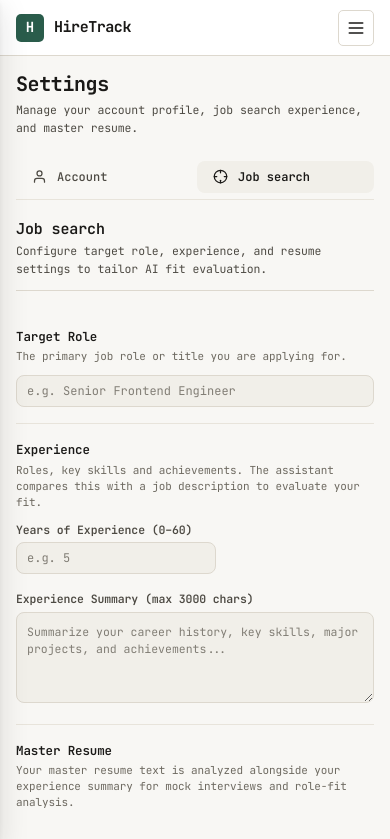
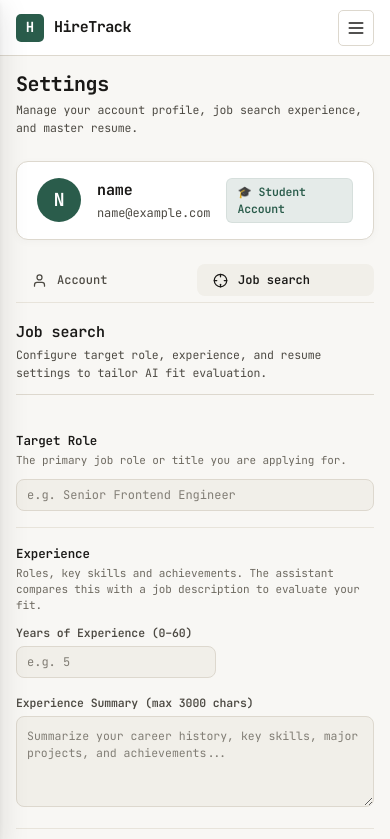
Before and after one commit to bangarukondabollapally/hiretrack-frontend, a React (Vite) app: page /profile in a window 390 px wide. Shown: the top 839 px of the page. Built offline with nearby package versions, Linux system fonts and the light colour scheme; no server answers; sample sign-in values are in the browser's storage.

Commit message:
Fix mobile layout CTAs, format opening deadline countdown, equalize card action button dimensions, fix status dropdown arrow overlap, unify typography hierarchy, add profile user avatar header, add framer-motion card animations, and update DESIGN.md

```diff
--- a/package.json
+++ b/package.json
@@ -12,6 +12,7 @@
   },
   "dependencies": {
     "axios": "^1.20.0",
+    "framer-motion": "^14.0.0",
     "pdfjs-dist": "^6.3.289",
     "react": "^19.2.8",
     "react-dom": "^19.2.8",
--- a/src/applications/ApplicationsList.css
+++ b/src/applications/ApplicationsList.css
@@ -115,14 +115,16 @@
 }
 
 .applications-status-filter {
-  padding: 8px 12px;
-  font-size: var(--text-button);
+  padding: 8px 32px 8px 12px !important;
+  font-size: var(--text-button, 12px);
   background-color: var(--surface);
   border: 1px solid var(--border);
   border-radius: var(--radius-md);
   color: var(--text-primary);
   cursor: pointer;
   outline: none;
+  white-space: nowrap !important;
+  background-position: right 10px center !important;
 }
 
 /* Skeleton loader for tickets */
--- a/src/applications/StatusControl.css
+++ b/src/applications/StatusControl.css
@@ -46,16 +46,18 @@
 }
 
 .status-select {
-  padding: 4px 10px;
+  padding: 5px 28px 5px 12px !important;
   border-radius: var(--radius-sm);
-  font-size: var(--text-meta);
-  font-weight: var(--weight-medium);
+  font-size: var(--text-meta, 11px);
+  font-weight: var(--weight-semibold);
   cursor: pointer;
   outline: none;
   background-color: var(--surface-sunken);
   border: 1px solid var(--border);
   color: var(--text-primary);
   font-family: var(--font-primary);
+  white-space: nowrap !important;
+  background-position: right 8px center !important;
 }
 
 .status-select:focus {
--- a/src/interviews/InterviewsPage.css
+++ b/src/interviews/InterviewsPage.css
@@ -68,14 +68,14 @@
 }
 
 .filter-label {
-  font-size: 13px;
-  font-weight: var(--weight-medium);
+  font-size: 12.5px;
+  font-weight: var(--weight-semibold);
   color: var(--text-secondary);
 }
 
 .filter-select {
   padding: 6px 32px 6px 12px;
-  font-size: 13px;
+  font-size: 12.5px;
   border: 1px solid var(--border);
   border-radius: 8px;
   background-color: var(--surface, #ffffff);
@@ -89,6 +89,7 @@
   cursor: pointer;
   outline: none;
   line-height: 1.4;
+  white-space: nowrap;
 }
 
 /* Loading Skeletons & Empty States */
@@ -113,34 +114,34 @@
 .interviews-groups-container {
   display: flex;
   flex-direction: column;
-  gap: 32px;
+  gap: 28px;
 }
 
 .interview-group-section {
   display: flex;
   flex-direction: column;
-  gap: 16px;
+  gap: 14px;
 }
 
 .group-title {
-  font-size: 18px;
+  font-size: 15px;
   font-weight: var(--weight-semibold);
   color: var(--text-primary);
   border-bottom: 1px solid var(--border);
-  padding-bottom: 8px;
+  padding-bottom: 6px;
 }
 
 .group-title-toggle {
   background: transparent;
   border: none;
-  font-size: 18px;
+  font-size: 15px;
   font-weight: var(--weight-semibold);
   color: var(--text-primary);
   cursor: pointer;
   padding: 0;
   text-align: left;
   border-bottom: 1px solid var(--border);
-  padding-bottom: 8px;
+  padding-bottom: 6px;
   width: 100%;
 }
 
--- a/src/landing/LandingPage.css
+++ b/src/landing/LandingPage.css
@@ -529,6 +529,27 @@
 
 /* Mobile & Tablet Responsiveness */
 @media (max-width: 768px) {
+  .landing-nav__container {
+    padding: 0.75rem 1rem;
+  }
+
+  .landing-nav__actions {
+    gap: 6px;
+  }
+
+  .landing-nav__actions .landing-btn--ghost {
+    padding: 6px 10px;
+    font-size: 12px;
+    font-weight: 600;
+  }
+
+  .landing-nav__actions .landing-btn--primary {
+    padding: 6px 14px;
+    font-size: 12px;
+    font-weight: 600;
+    border-radius: 8px;
+  }
+
   .landing-hero {
     padding: 2.5rem 1rem 3.5rem;
   }
@@ -558,11 +579,24 @@
   }
 
   .landing-hero__ctas {
+    display: flex;
     flex-direction: column;
+    align-items: center;
+    gap: 10px;
     width: 100%;
+    margin-bottom: 2.5rem;
   }
 
   .landing-hero__ctas .landing-btn {
     width: 100%;
+    max-width: 320px;
+    height: 44px;
+    font-size: 13.5px;
+    font-weight: 600;
+    display: inline-flex;
+    align-items: center;
+    justify-content: center;
+    border-radius: 10px;
+    box-sizing: border-box;
   }
 }
--- a/src/openings/OpeningsPage.css
+++ b/src/openings/OpeningsPage.css
@@ -208,15 +208,28 @@
 
 .opening-card__actions {
   display: flex;
+  align-items: center;
   gap: 0.5rem;
   flex-wrap: wrap;
   padding-top: 0.75rem;
   border-top: 1px solid var(--border, #DDD8CE);
 }
 
-.btn-sm {
-  padding: 0.35rem 0.65rem;
-  font-size: 0.78rem;
+.opening-card__actions .btn-secondary,
+.opening-card__actions .btn-primary,
+.opening-card__actions a.btn-secondary {
+  height: 34px !important;
+  padding: 6px 14px !important;
+  font-size: 12px !important;
+  font-weight: 600 !important;
+  border-radius: 8px !important;
+  display: inline-flex !important;
+  align-items: center !important;
+  justify-content: center !important;
+  box-sizing: border-box !important;
+  text-decoration: none !important;
+  line-height: 1 !important;
+  margin: 0 !important;
 }
 
 /* Modal styles */
--- a/src/openings/OpeningsPage.jsx
+++ b/src/openings/OpeningsPage.jsx
@@ -1,5 +1,6 @@
 import { useState, useEffect } from 'react';
 import { useNavigate } from 'react-router-dom';
+import { motion } from 'framer-motion';
 import { useAuth } from '../auth/AuthContext';
 import axiosInstance from '../api/axiosInstance';
 import './OpeningsPage.css';
@@ -9,6 +10,40 @@ function formatDisplayPackage(pkg) {
   const trimmed = pkg.trim();
   if (/^[₹$€₩¥£A\$]/.test(trimmed)) return trimmed;
   return `₹ ${trimmed}`;
+}
+
+function formatDeadlineWithCountdown(deadline) {
+  if (!deadline) return null;
+  const parts = deadline.split('-');
+  let d;
+  if (parts.length === 3) {
+    d = new Date(parts[0], parts[1] - 1, parts[2]);
+  } else {
+    d = new Date(deadline);
+  }
+
+  if (isNaN(d.getTime())) return `Deadline: ${deadline}`;
+
+  const months = ['Jan', 'Feb', 'Mar', 'Apr', 'May', 'Jun', 'Jul', 'Aug', 'Sep', 'Oct', 'Nov', 'Dec'];
+  const formattedDate = `${months[d.getMonth()]} ${d.getDate()}, ${d.getFullYear()}`;
+
+  const today = new Date();
+  today.setHours(0, 0, 0, 0);
+  const target = new Date(d);
+  target.setHours(0, 0, 0, 0);
+
+  const diffMs = target - today;
+  const diffDays = Math.round(diffMs / (1000 * 60 * 60 * 24));
+
+  if (diffDays < 0) {
+    return { text: `Deadline: ${formattedDate} (Expired)`, isExpired: true };
+  } else if (diffDays === 0) {
+    return { text: `Deadline: ${formattedDate} • Due today!`, isExpired: false };
+  } else if (diffDays === 1) {
+    return { text: `Deadline: ${formattedDate} • 1 day left`, isExpired: false };
+  } else {
+    return { text: `Deadline: ${formattedDate} • ${diffDays} days left`, isExpired: false };
+  }
 }
 
 export default function OpeningsPage() {
@@ -140,12 +175,18 @@ export default function OpeningsPage() {
       {/* Openings Grid */}
       {!isLoading && !error && filteredOpenings.length > 0 && (
         <div className="openings-grid">
-          {filteredOpenings.map(op => {
+          {filteredOpenings.map((op, idx) => {
             const isClosed = op.status === 'CLOSED';
             const isExpired = op.deadline && new Date(op.deadline) < new Date();
 
             return (
-              <div key={op.id} className={`opening-card ${isClosed ? 'opening-card--closed' : ''}`}>
+              <motion.div
+                key={op.id}
+                className={`opening-card ${isClosed ? 'opening-card--closed' : ''}`}
+                initial={{ opacity: 0, y: 10 }}
+                animate={{ opacity: 1, y: 0 }}
+                transition={{ duration: 0.2, delay: idx * 0.04 }}
+              >
                 <div className="opening-card__header">
                   <div>
                     <h3 className="opening-card__company">{op.companyName}</h3>
@@ -181,11 +222,15 @@ export default function OpeningsPage() {
                   </p>
                 )}
 
-                {op.deadline && (
-                  <div className={`opening-card__deadline ${isExpired ? 'deadline--expired' : ''}`}>
-                    Deadline: {op.deadline} {isExpired && '(Expired)'}
-                  </div>
-                )}
+                {op.deadline && (() => {
+                  const deadlineInfo = formatDeadlineWithCountdown(op.deadline);
+                  const isExp = deadlineInfo?.isExpired || isExpired;
+                  return (
+                    <div className={`opening-card__deadline ${isExp ? 'deadline--expired' : ''}`}>
+                      {deadlineInfo?.text || `Deadline: ${op.deadline}`}
+                    </div>
+                  );
+                })()}
 
                 <div className="opening-card__actions">
                   <button
@@ -213,7 +258,7 @@ export default function OpeningsPage() {
                     Track in HireTrack
                   </button>
                 </div>
-              </div>
+              </motion.div>
             );
           })}
         </div>
--- a/src/profile/ProfilePage.css
+++ b/src/profile/ProfilePage.css
@@ -23,6 +23,49 @@
 
 .settings-subtitle {
   font-size: 11.5px;
+  color: var(--text-secondary);
+}
+
+/* User Profile Header Card */
+.profile-user-card {
+  display: flex;
+  align-items: center;
+  gap: 16px;
+  padding: 16px 20px;
+  background-color: var(--surface);
+  border: 1px solid var(--border);
+  border-radius: 12px;
+  box-shadow: 0 2px 8px rgba(0, 0, 0, 0.03);
+}
+
+.profile-avatar {
+  width: 44px;
+  height: 44px;
+  border-radius: 50%;
+  background-color: var(--accent);
+  color: #ffffff;
+  display: flex;
+  align-items: center;
+  justify-content: center;
+  font-size: 18px;
+  font-weight: 700;
+  flex-shrink: 0;
+}
+
+.profile-user-info {
+  display: flex;
+  flex-direction: column;
+  gap: 2px;
+}
+
+.profile-user-name {
+  font-size: 15px;
+  font-weight: 700;
+  color: var(--text-primary);
+}
+
+.profile-user-email {
+  font-size: 12px;
   color: var(--text-secondary);
 }
 
--- a/src/profile/ProfilePage.jsx
+++ b/src/profile/ProfilePage.jsx
@@ -1,5 +1,6 @@
 import { useState, useEffect, useRef } from 'react';
 import { useSearchParams } from 'react-router-dom';
+import { motion, AnimatePresence } from 'framer-motion';
 import { useAuth } from '../auth/AuthContext';
 import axiosInstance from '../api/axiosInstance';
 import { extractTextFromFile } from '../lib/fileParser';
@@ -339,6 +340,8 @@ export default function ProfilePage() {
     defaultCurrency !== initialAdminSettings.defaultCurrency ||
     adminNotify !== initialAdminSettings.adminNotify;
 
+  const userInitial = (name || user?.email || 'U').charAt(0).toUpperCase();
+
   if (isLoading) {
     return <div className="settings-loading">Loading settings...</div>;
   }
@@ -353,6 +356,25 @@ export default function ProfilePage() {
             : 'Manage your account profile, job search experience, and master resume.'}
         </p>
       </header>
+
+      {/* User Header Profile Card */}
+      <motion.div
+        className="profile-user-card"
+        initial={{ opacity: 0, y: 10 }}
+        animate={{ opacity: 1, y: 0 }}
+        transition={{ duration: 0.25 }}
+      >
+        <div className="profile-avatar">{userInitial}</div>
+        <div className="profile-user-info">
+          <span className="profile-user-name">{name || user?.email?.split('@')[0] || 'HireTrack User'}</span>
+          <span className="profile-user-email">{user?.email}</span>
+        </div>
+        <div style={{ marginLeft: 'auto' }}>
+          <span className="admin-role-badge">
+            {isAdmin ? '🔒 Administrator' : '🎓 Student Account'}
+          </span>
+        </div>
+      </motion.div>
 
       <div className="settings-layout">
         {/* Desktop Left Nav Section List / Mobile Top Scrollable Segmented Tabs */}
```
Also changed, not shown: 1 other file (tests, documents, lock files or other folders).
